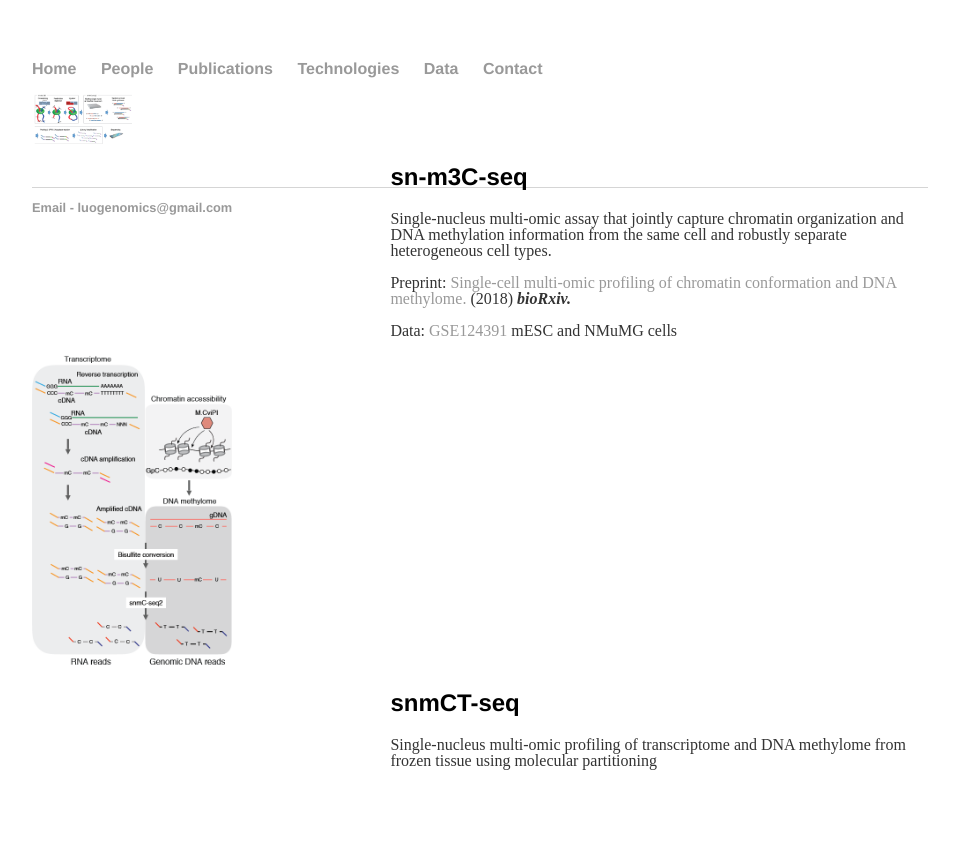
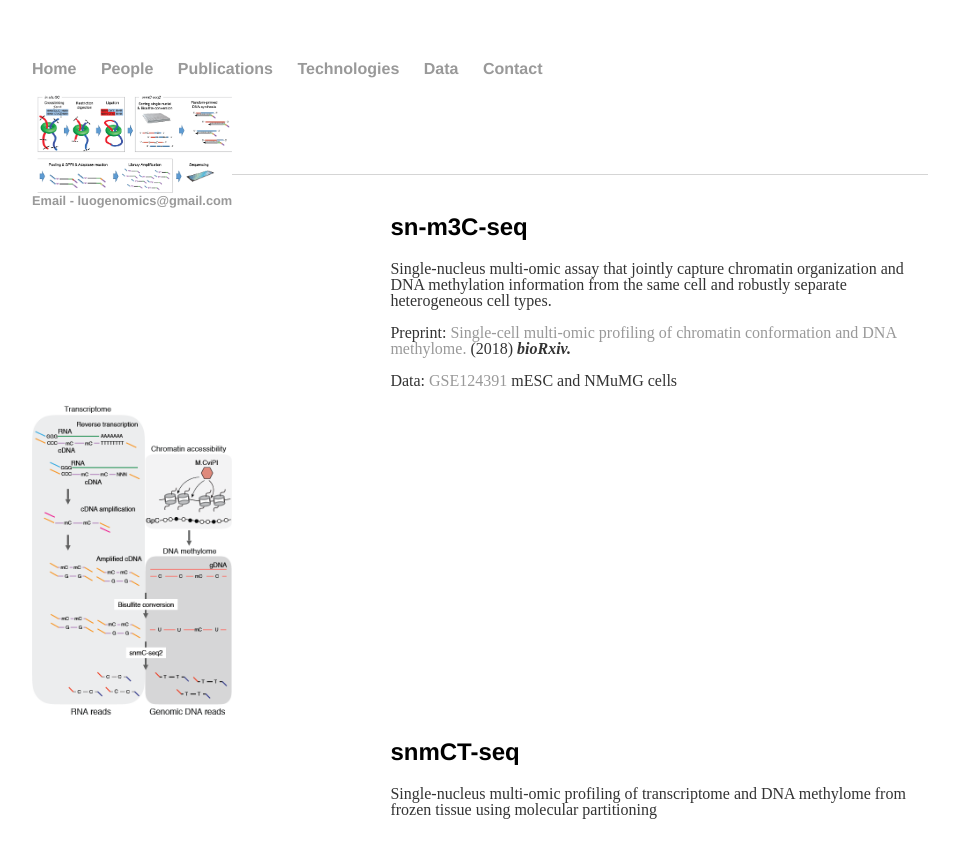
Before and after one commit to luogenomics/luogenomics.github.io, a Jekyll site: the page built from technologies/index.html, in a window 1280 px wide. Shown: the top 858 px of the page, without its empty margins (160-1119 px from the left). Built offline with Jekyll 4.4.1, drawn with Linux system fonts in a browser that asks for light colours.

Commit message:
Update index.html

```diff
--- a/technologies/index.html
+++ b/technologies/index.html
@@ -5,7 +5,7 @@ title: Luo Lab Technologies
 <div class="projectbox">
   <div class="projectmediabox pull-left">
     <a href="">
-      <img width=100 class="projectmedia" src="m3C-seq.png" >
+      <img width=200 class="projectmedia" src="m3C-seq.png" >
     </a>
   </div>
   <div class="projecttextbox pull-right">
```
